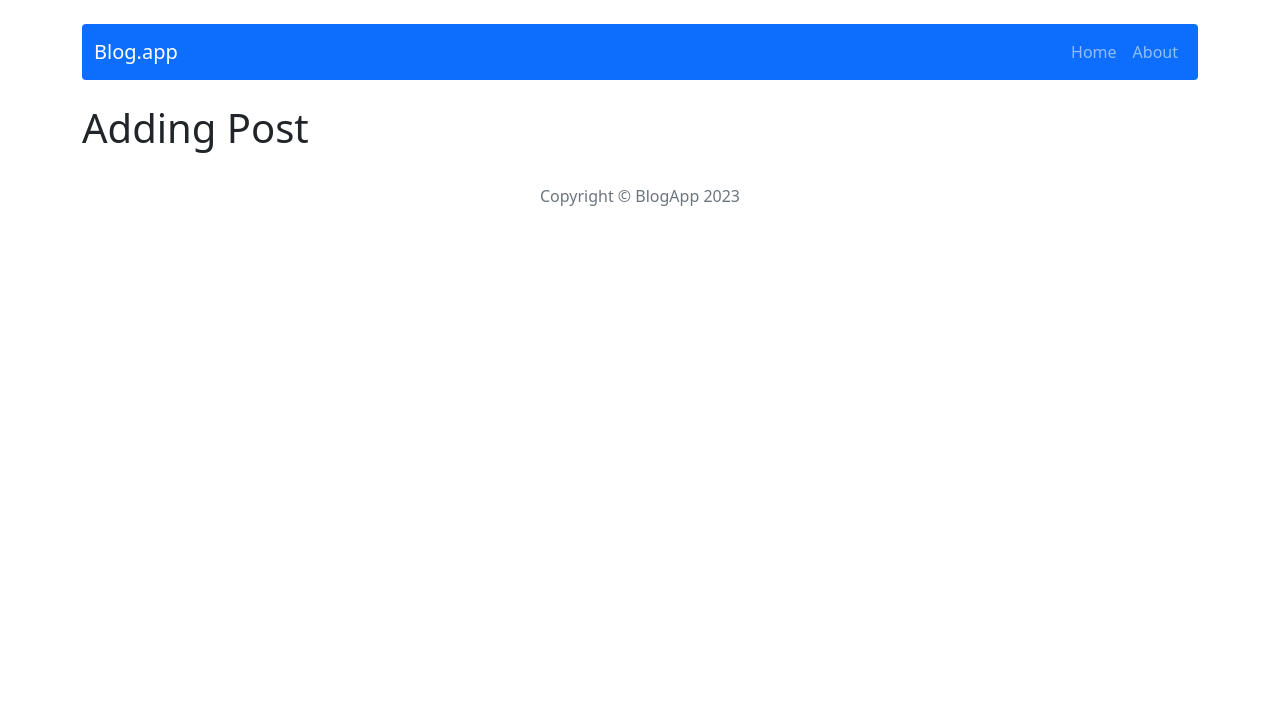
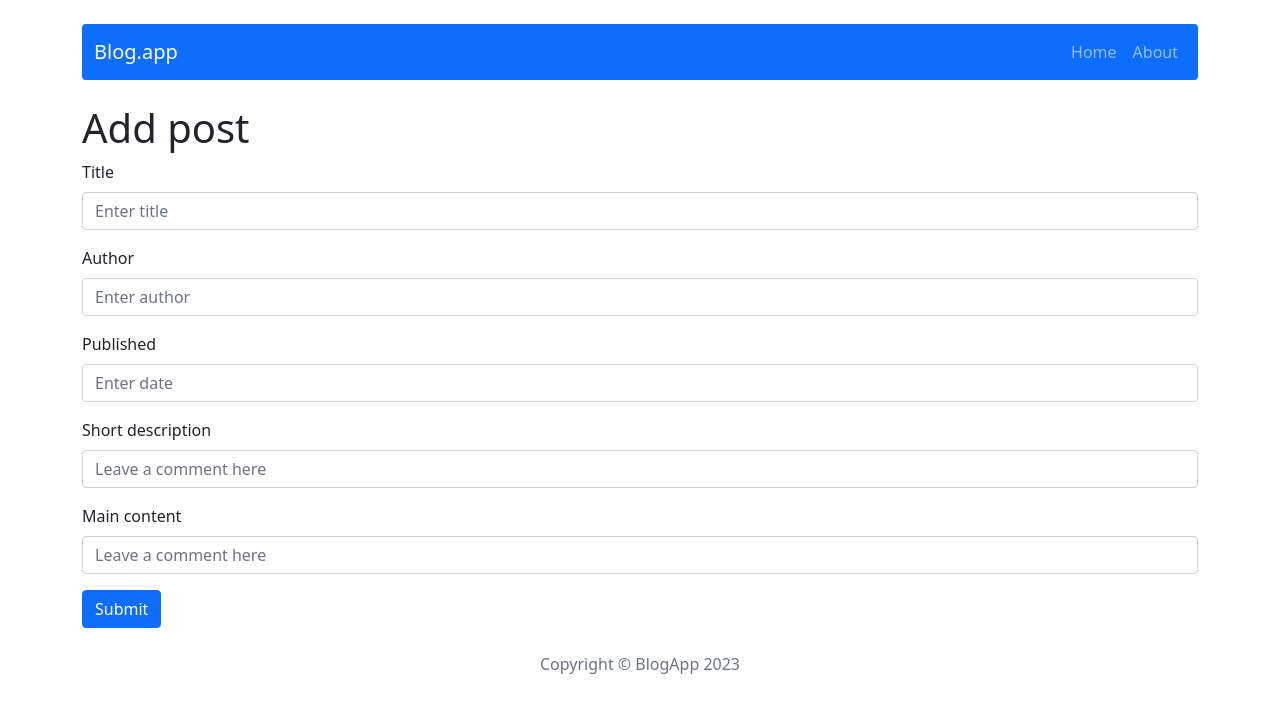
Before and after one commit to peterweglo/react-blog, a React (Create React App) app: page /post/add in a window 1280 px wide. Shown: the top 712 px of the page. Built offline with nearby package versions, Linux system fonts and the light colour scheme.

Commit message:
Add AddPostForm component

```diff
--- /dev/null
+++ b/src/components/features/AddPostForm/AddPostForm.js
@@ -0,0 +1,37 @@
+import { useNavigate } from 'react-router-dom';
+import Button from 'react-bootstrap/Button';
+import Form from 'react-bootstrap/Form';
+
+const AddPostForm = () => {
+  const navigate = useNavigate();
+  return (
+    <Form>
+      <Form.Group className="mb-3" controlId="formTitle">
+        <Form.Label>Title</Form.Label>
+        <Form.Control type="text" placeholder="Enter title" />
+      </Form.Group>
+      <Form.Group className="mb-3" controlId="formAuthor">
+        <Form.Label>Author</Form.Label>
+        <Form.Control type="text" placeholder="Enter author" />
+      </Form.Group>
+      <Form.Group className="mb-3" controlId="formTitle">
+        <Form.Label>Published</Form.Label>
+        <Form.Control type="text" placeholder="Enter date" />
+      </Form.Group>
+      <Form.Group className="mb-3" controlId="formDescription">
+        <Form.Label>Short description</Form.Label>
+        <Form.Control type="text" placeholder="Leave a comment here" />
+      </Form.Group>
+      <Form.Group className="mb-3" controlId="formContent">
+        <Form.Label>Main content</Form.Label>
+        <Form.Control type="text" placeholder="Leave a comment here" />
+      </Form.Group>
+
+      <Button variant="primary" type="submit">
+        Submit
+      </Button>
+    </Form>
+  );
+};
+
+export default AddPostForm;
--- a/src/components/pages/AddPost/AddPost.js
+++ b/src/components/pages/AddPost/AddPost.js
@@ -1,7 +1,10 @@
+import AddPostForm from '../../features/AddPostForm/AddPostForm';
+
 const AddPost = () => {
   return (
     <div>
-      <h1>Adding Post</h1>
+      <h1>Add post</h1>
+      <AddPostForm />
     </div>
   );
 };
```
